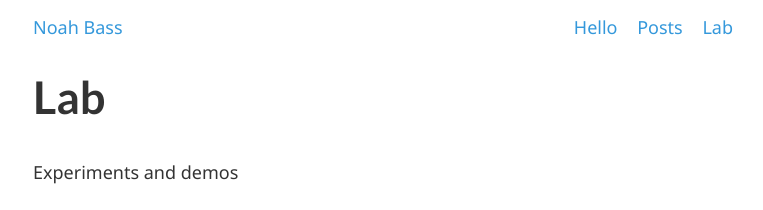
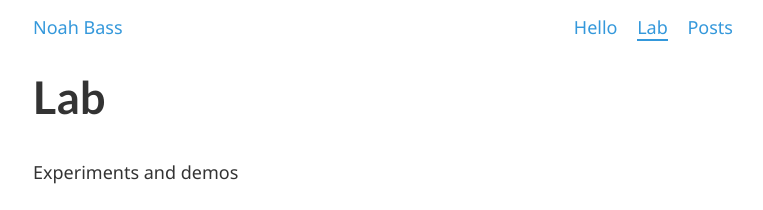
Before and after one commit to noahbass/noahbass.github.com, a Jekyll site: the page built from lab.html, in a window 1280 px wide. Shown: the top 210 px of the page, without its empty margins (257-1020 px from the left). Built offline with Jekyll 4.4.1, drawn with Linux system fonts in a browser that asks for light colours.

Commit message:
added underlined current tabs

```diff
--- a/_includes/nav.html
+++ b/_includes/nav.html
@@ -6,9 +6,9 @@
             </h1>
 
             <ul class="nav__section --right list-inline">
-                <li><a href="/">Hello</a></li>
-                <li><a href="/posts/">Posts</a></li>
-                <li><a href="/lab/">Lab</a></li>
+                {% assign pages_list = site.pages %}
+                {% assign group = 'navigation' %}
+                {% include nav_list.html %}
             </ul>
         </div>
     </nav>
--- /dev/null
+++ b/_includes/nav_list.html
@@ -0,0 +1,11 @@
+{% for node in pages_list %}
+  {% if group == null or group == node.group %}
+    {% if page.url == node.url %}
+      <li><a class="active" href="{{ node.url }}">{{ node.title }}</a></li>
+    {% else %}
+      <li><a href="{{ node.url }}">{{ node.title }}</a></li>
+    {% endif %}
+  {% endif %}
+{% endfor %}
+{% assign pages_list = nil %}
+{% assign group = nil %}
--- a/_scss/components/_nav.scss
+++ b/_scss/components/_nav.scss
@@ -34,6 +34,7 @@
                     text-decoration: none;
 
 
+                    &.active,
                     &:hover {
                         border-bottom: 2px solid $color-blue-light;
                     }
@@ -71,8 +72,12 @@
 
         .nav__section {
             &.\--right {
-                a:hover {
-                    border-bottom-color: $color-white;
+
+                a {
+                    &.active,
+                    a:hover {
+                        border-bottom-color: $color-white;
+                    }
                 }
             }
         }
```
